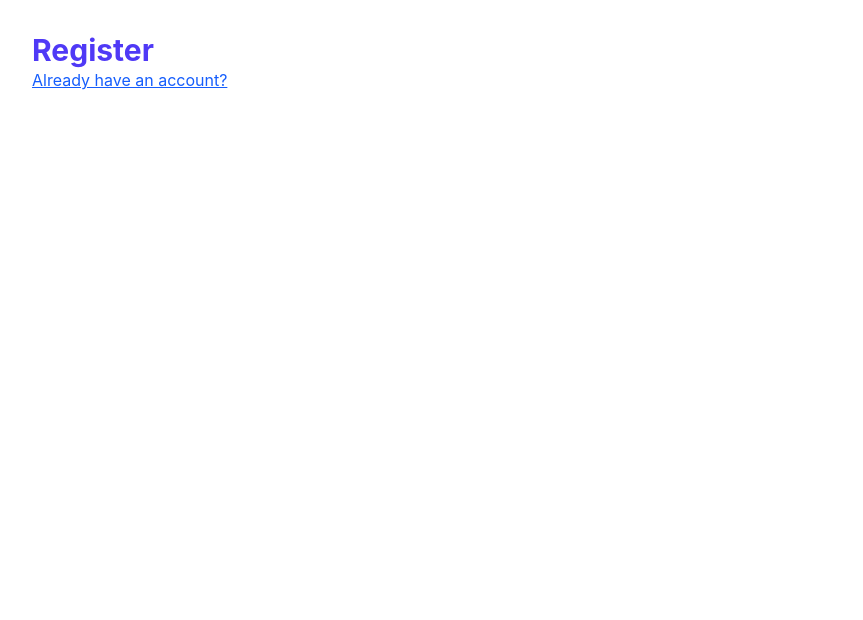
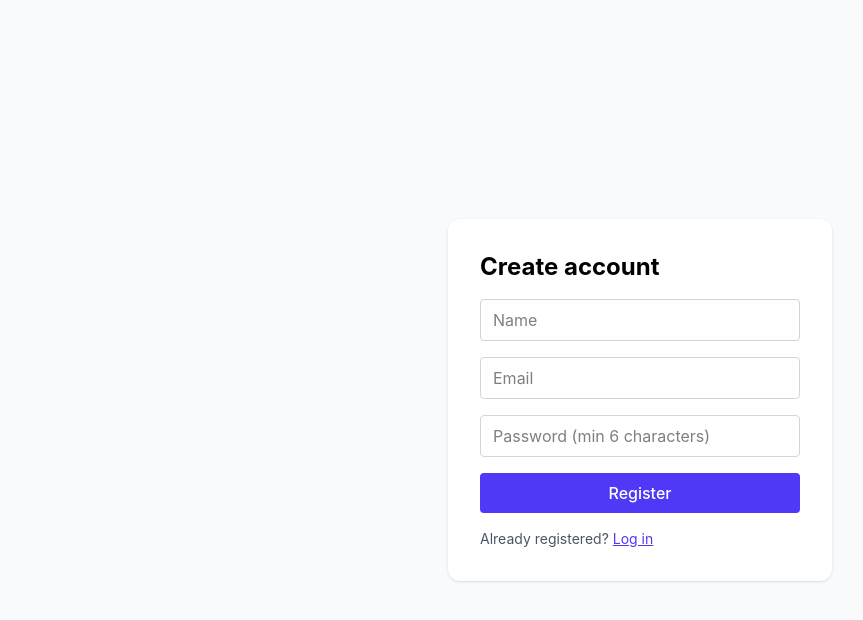
Before and after one commit to Jatinredhu/Real-Time-Collaborative-Code-Editor, a React (Vite) app in the folder client/: page /register in a window 1280 px wide. Shown: the top 620 px of the page, without its empty margins (0-863 px from the left). Built offline with nearby package versions, Linux system fonts and the light colour scheme; no server answers.

Commit message:
new pages

```diff
--- a/client/src/App.jsx
+++ b/client/src/App.jsx
@@ -3,14 +3,15 @@ import Login from './pages/Login.jsx';
 import Register from './pages/Register.jsx';
 import Dashboard from './pages/Dashboard.jsx';
 import Editor from './pages/Editor.jsx';
+import ProtectedRoute from './components/ProtectedRoute.jsx';
 
 export default function App() {
   return (
     <Routes>
       <Route path="/login" element={<Login />} />
       <Route path="/register" element={<Register />} />
-      <Route path="/" element={<Dashboard />} />
-      <Route path="/doc/:id" element={<Editor />} />
+      <Route path="/" element={<ProtectedRoute><Dashboard /></ProtectedRoute>} />
+      <Route path="/doc/:id" element={<ProtectedRoute><Editor /></ProtectedRoute>} />
       <Route path="*" element={<Navigate to="/" replace />} />
     </Routes>
   );
--- a/client/src/pages/Dashboard.jsx
+++ b/client/src/pages/Dashboard.jsx
@@ -1,3 +1,17 @@
+import { useAuth } from '../context/AuthContext.jsx';
+
 export default function Dashboard() {
-  return <h1 className="p-8 text-3xl font-bold text-indigo-600">Dashboard</h1>;
+  const { user, logout } = useAuth();
+
+  return (
+    <div className="p-8">
+      <h1 className="text-3xl font-bold text-indigo-600">Hello, {user.name}</h1>
+      <button
+        onClick={logout}
+        className="mt-4 rounded bg-gray-800 px-4 py-2 text-white"
+      >
+        Log out
+      </button>
+    </div>
+  );
 }
--- a/client/src/pages/Login.jsx
+++ b/client/src/pages/Login.jsx
@@ -1,10 +1,70 @@
-import { Link } from 'react-router-dom';
+import { useState } from 'react';
+import { Link, useNavigate } from 'react-router-dom';
+import { useAuth } from '../context/AuthContext.jsx';
+
+const inputClass =
+  'w-full rounded border border-gray-300 px-3 py-2 focus:outline-none focus:ring-2 focus:ring-indigo-500';
 
 export default function Login() {
+  const { login } = useAuth();
+  const navigate = useNavigate();
+  const [email, setEmail] = useState('');
+  const [password, setPassword] = useState('');
+  const [error, setError] = useState('');
+  const [submitting, setSubmitting] = useState(false);
+
+  async function handleSubmit(e) {
+    e.preventDefault();
+    setError('');
+    setSubmitting(true);
+    try {
+      await login(email, password);
+      navigate('/');
+    } catch (err) {
+      setError(err.message);
+    } finally {
+      setSubmitting(false);
+    }
+  }
+
   return (
-    <div className="p-8">
-      <h1 className="text-3xl font-bold text-indigo-600">Login</h1>
-      <Link to="/register" className="text-blue-600 underline">Need an account?</Link>
+    <div className="flex min-h-screen items-center justify-center bg-gray-50">
+      <form
+        onSubmit={handleSubmit}
+        className="w-full max-w-sm space-y-4 rounded-xl bg-white p-8 shadow"
+      >
+        <h1 className="text-2xl font-bold">Log in</h1>
+        {error && <p className="text-sm text-red-600">{error}</p>}
+        <input
+          type="email"
+          placeholder="Email"
+          value={email}
+          onChange={(e) => setEmail(e.target.value)}
+          className={inputClass}
+          required
+        />
+        <input
+          type="password"
+          placeholder="Password"
+          value={password}
+          onChange={(e) => setPassword(e.target.value)}
+          className={inputClass}
+          required
+        />
+        <button
+          type="submit"
+          disabled={submitting}
+          className="w-full rounded bg-indigo-600 py-2 font-medium text-white hover:bg-indigo-700 disabled:opacity-50"
+        >
+          {submitting ? 'Logging in...' : 'Log in'}
+        </button>
+        <p className="text-sm text-gray-600">
+          No account?{' '}
+          <Link to="/register" className="text-indigo-600 underline">
+            Register
+          </Link>
+        </p>
+      </form>
     </div>
   );
 }
--- a/client/src/pages/Register.jsx
+++ b/client/src/pages/Register.jsx
@@ -1,10 +1,83 @@
-import { Link } from 'react-router-dom';
+import { useState } from 'react';
+import { Link, useNavigate } from 'react-router-dom';
+import { useAuth } from '../context/AuthContext.jsx';
+
+const inputClass =
+  'w-full rounded border border-gray-300 px-3 py-2 focus:outline-none focus:ring-2 focus:ring-indigo-500';
 
 export default function Register() {
+  const { register } = useAuth();
+  const navigate = useNavigate();
+  const [name, setName] = useState('');
+  const [email, setEmail] = useState('');
+  const [password, setPassword] = useState('');
+  const [error, setError] = useState('');
+  const [submitting, setSubmitting] = useState(false);
+
+  async function handleSubmit(e) {
+    e.preventDefault();
+    setError('');
+    if (password.length < 6) {
+      setError('Password must be at least 6 characters');
+      return;
+    }
+    setSubmitting(true);
+    try {
+      await register(name, email, password);
+      navigate('/');
+    } catch (err) {
+      setError(err.message);
+    } finally {
+      setSubmitting(false);
+    }
+  }
+
   return (
-    <div className="p-8">
-      <h1 className="text-3xl font-bold text-indigo-600">Register</h1>
-      <Link to="/login" className="text-blue-600 underline">Already have an account?</Link>
+    <div className="flex min-h-screen items-center justify-center bg-gray-50">
+      <form
+        onSubmit={handleSubmit}
+        className="w-full max-w-sm space-y-4 rounded-xl bg-white p-8 shadow"
+      >
+        <h1 className="text-2xl font-bold">Create account</h1>
+        {error && <p className="text-sm text-red-600">{error}</p>}
+        <input
+          type="text"
+          placeholder="Name"
+          value={name}
+          onChange={(e) => setName(e.target.value)}
+          className={inputClass}
+          required
+        />
+        <input
+          type="email"
+          placeholder="Email"
+          value={email}
+          onChange={(e) => setEmail(e.target.value)}
+          className={inputClass}
+          required
+        />
+        <input
+          type="password"
+          placeholder="Password (min 6 characters)"
+          value={password}
+          onChange={(e) => setPassword(e.target.value)}
+          className={inputClass}
+          required
+        />
+        <button
+          type="submit"
+          disabled={submitting}
+          className="w-full rounded bg-indigo-600 py-2 font-medium text-white hover:bg-indigo-700 disabled:opacity-50"
+        >
+          {submitting ? 'Creating account...' : 'Register'}
+        </button>
+        <p className="text-sm text-gray-600">
+          Already registered?{' '}
+          <Link to="/login" className="text-indigo-600 underline">
+            Log in
+          </Link>
+        </p>
+      </form>
     </div>
   );
 }
```
